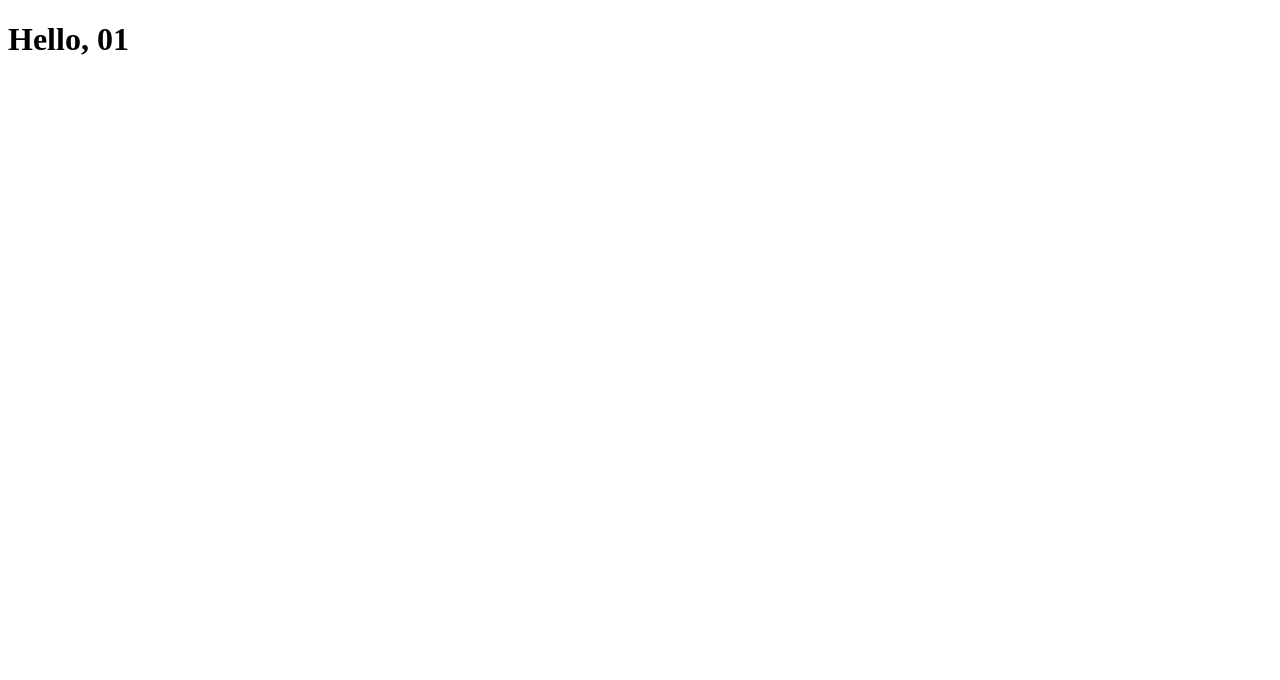
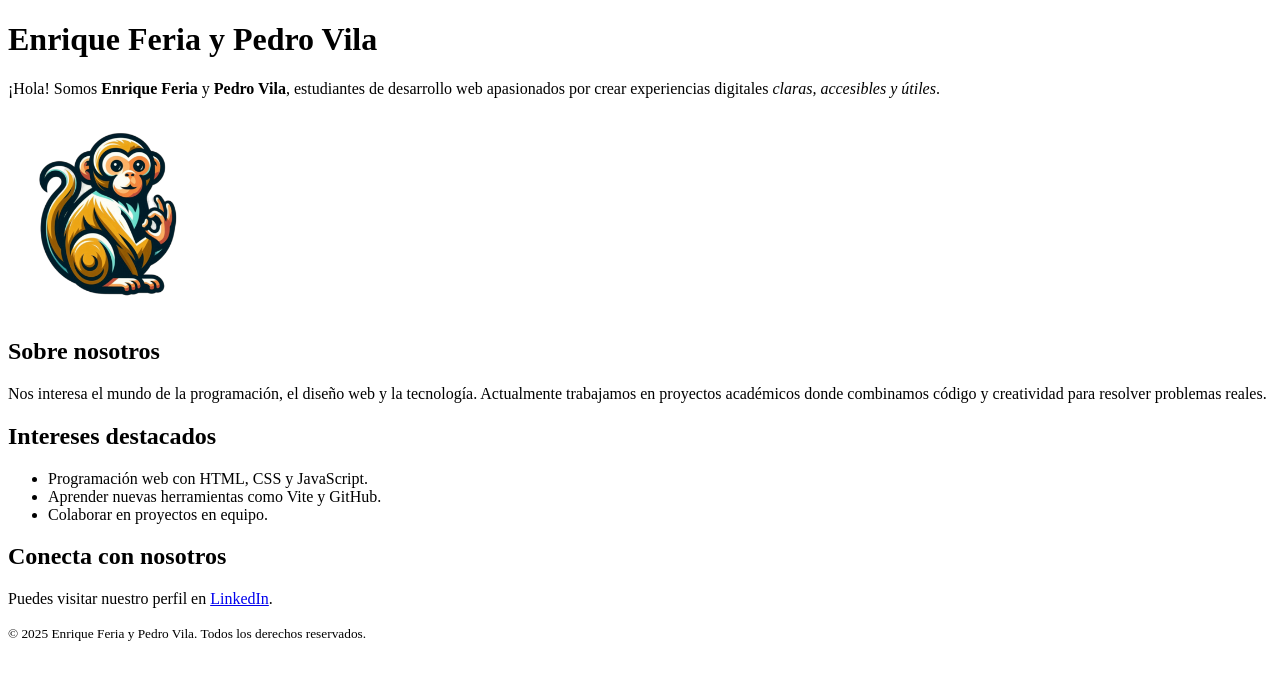
Before and after one commit to enrferaba/Desarollo-de-Sistemas-Web, a website: page exercises/01/index.html in a window 1280 px wide. Drawn offline with Linux system fonts and the light colour scheme.

Commit message:
Entrega ejercicio 01 - Enrique Feria y Pedro Vila

```diff
--- a/exercises/01/index.html
+++ b/exercises/01/index.html
@@ -1,5 +1,55 @@
-<!doctype html>
-<html lang="en">
-<head><meta charset="utf-8"><title>Exercise 01</title></head>
-<body><h1>Hello, 01</h1></body>
+<!DOCTYPE html>
+<html lang="es">
+  <head>
+    <meta charset="UTF-8" />
+    <meta name="viewport" content="width=device-width, initial-scale=1.0" />
+    <title>Perfil de Enrique Feria y Pedro Vila</title>
+  </head>
+  <body>
+
+    <header>
+      <h1>Enrique Feria y Pedro Vila</h1>
+      <p>
+        ¡Hola! Somos <strong>Enrique Feria</strong> y <strong>Pedro Vila</strong>, estudiantes de desarrollo web apasionados por crear experiencias digitales
+        <em>claras, accesibles y útiles</em>.
+      </p>
+    </header>
+
+
+    <main>
+
+      <section>
+        <img src="./foto1.png" alt="Foto de Enrique Feria y Pedro Vila" width="200" />
+        <article>
+          <h2>Sobre nosotros</h2>
+          <p>
+            Nos interesa el mundo de la programación, el diseño web y la tecnología.
+            Actualmente trabajamos en proyectos académicos donde combinamos código y creatividad para resolver problemas reales.
+          </p>
+        </article>
+      </section>
+
+      <section>
+        <h2>Intereses destacados</h2>
+        <ul>
+          <li>Programación web con HTML, CSS y JavaScript.</li>
+          <li>Aprender nuevas herramientas como Vite y GitHub.</li>
+          <li>Colaborar en proyectos en equipo.</li>
+        </ul>
+      </section>
+
+
+      <section>
+        <h2>Conecta con nosotros</h2>
+        <p>
+          Puedes visitar nuestro perfil en
+          <a href="https://www.linkedin.com" target="_blank">LinkedIn</a>.
+        </p>
+      </section>
+    </main>
+
+    <footer>
+      <small>&copy; 2025 Enrique Feria y Pedro Vila. Todos los derechos reservados.</small>
+    </footer>
+  </body>
 </html>
```
Also changed, not shown: exercises/01/package.json (added, +15 -0 lines), exercises/01/README.md (added), exercises/01/foto1.png (added), 1 other file.
